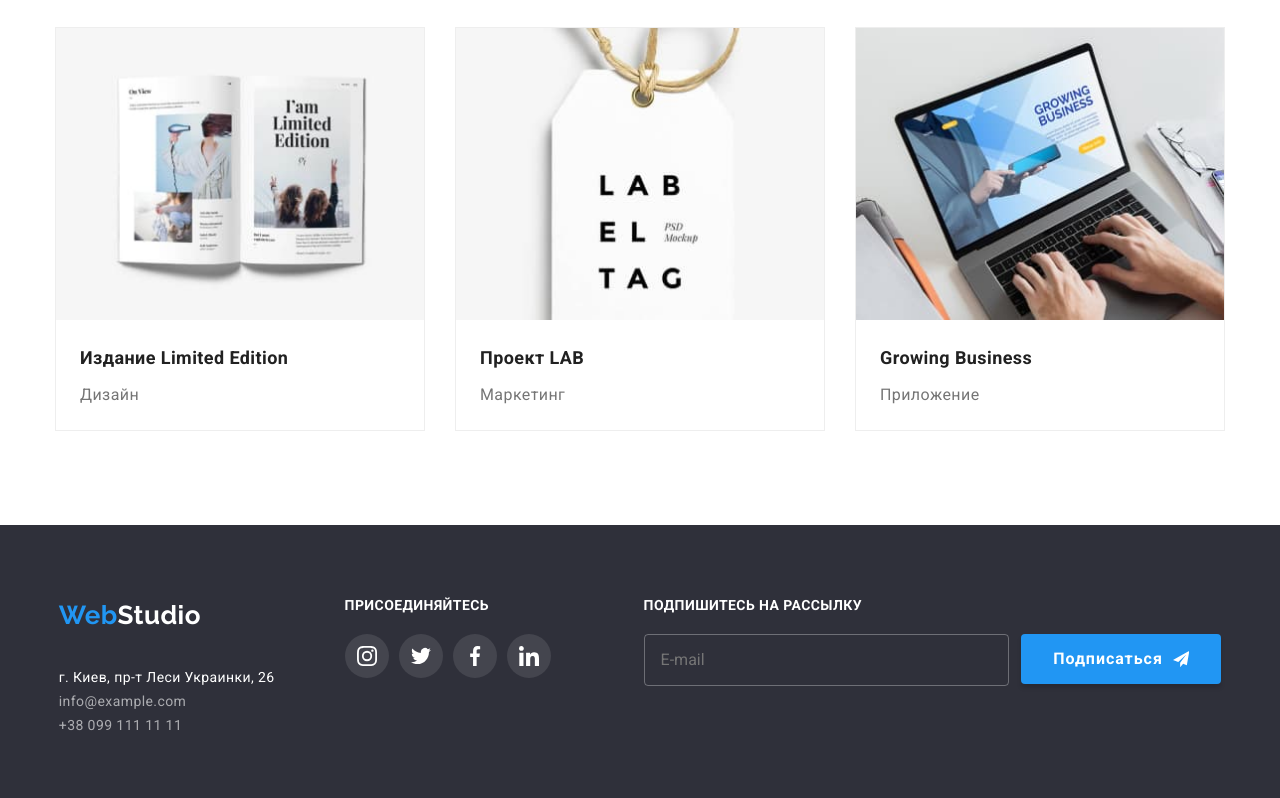
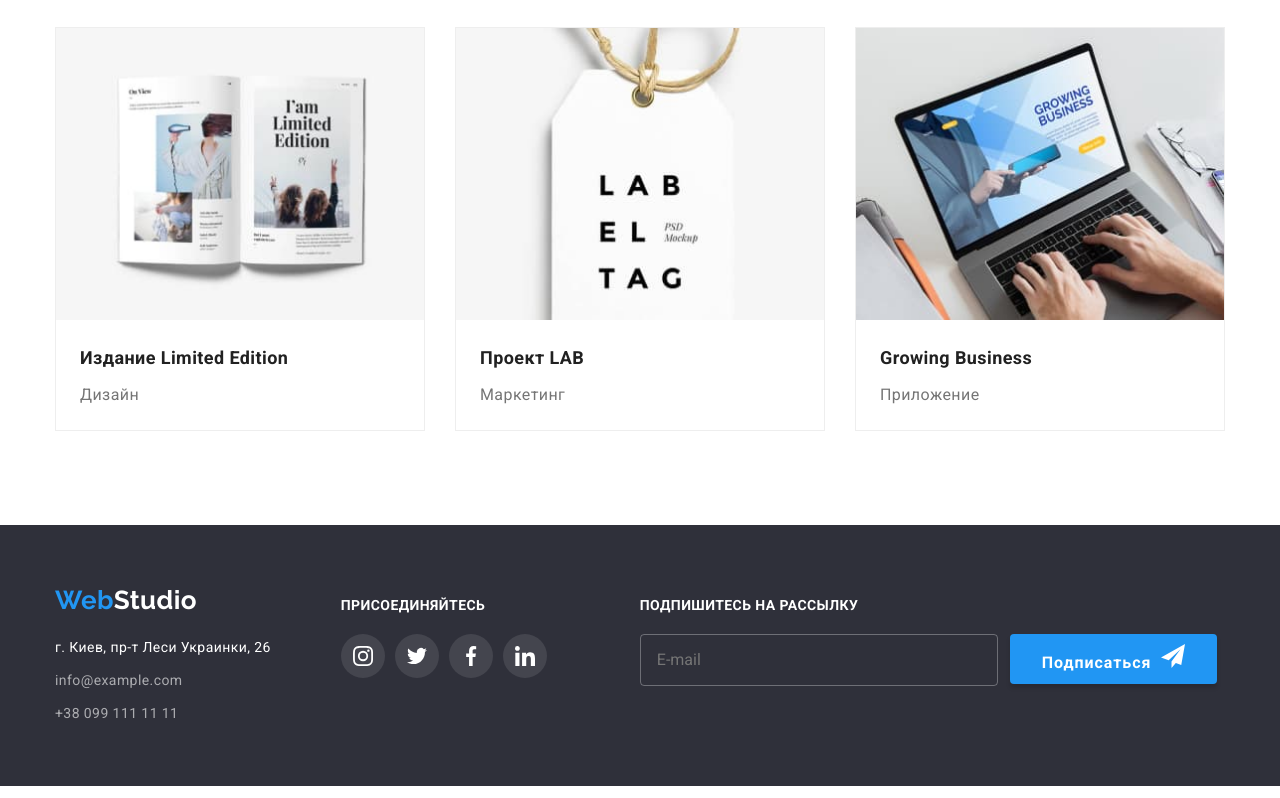
Before and after one commit to mrnobody3/goit-markup-hw-08, a plain HTML site: page portfolio.html in a window 1280 px wide. Shown: the part 1101-1899 px from the top of the page. Drawn offline with Linux system fonts and the light colour scheme.

Commit message:
I wanna break free

```diff
--- a/sass/components/_button.scss
+++ b/sass/components/_button.scss
@@ -23,7 +23,7 @@
 }
 // Follow-btn
 .btn--follow {
-  display: inline-flex;
+  display: block;
   margin: 0 auto;
   align-items: center;
   height: 50px;
--- a/sass/components/_features.scss
+++ b/sass/components/_features.scss
@@ -39,5 +39,8 @@
     line-height: 1.14;
     color: $secondary-title-color;
     margin-bottom: 10px;
+    @include tab {
+      text-align: left;
+    }
   }
 }
--- a/sass/components/_footer.scss
+++ b/sass/components/_footer.scss
@@ -8,6 +8,7 @@
   }
   &__logo {
     margin-bottom: 20px;
+    padding: 0;
   }
   &__address {
     @include less-desk {
@@ -42,14 +43,17 @@
       color: $accent-main-color;
     }
   }
+  &__item:not(:last-child) {
+    margin-bottom: 8px;
+    @include desk {
+      margin-bottom: 9px;
+    }
+  }
   &--local {
     color: $main-white-color;
   }
   &--contact {
     color: rgba(255, 255, 255, 0.6);
-  }
-  &:not(:last-child) {
-    margin-bottom: 9px;
   }
 }
 
@@ -104,7 +108,10 @@
     line-height: 1.25;
     margin-bottom: 20px;
     @include tab {
-      min-width: 358px;
+      width: 450px;
+    }
+    @include desk {
+      width: 358px;
     }
   }
 }
--- a/sass/components/_logo.scss
+++ b/sass/components/_logo.scss
@@ -6,7 +6,9 @@
   font-weight: 700;
   line-height: 1.19;
   text-decoration: none;
-  padding: 15px 0;
+  @include less-tab {
+    padding: 15px 0;
+  }
   &--header {
     color: #000000;
   }
--- a/sass/components/_mobile.scss
+++ b/sass/components/_mobile.scss
@@ -14,7 +14,7 @@
   }
 
   &__menu--btn {
-    position: absolute;
+    position: relative;
     top: 10px;
     right: 15px;
     z-index: 10;
--- a/sass/components/_our-team.scss
+++ b/sass/components/_our-team.scss
@@ -4,6 +4,7 @@
   @include tab {
     display: flex;
     flex-wrap: wrap;
+    margin: -15px;
   }
   &__name {
     font-weight: 500;
--- a/sass/utils/_container.scss
+++ b/sass/utils/_container.scss
@@ -41,6 +41,8 @@
 .container--footer {
   @include tab {
     display: flex;
+  }
+  @include less-desk {
     justify-content: center;
     flex-wrap: wrap;
   }
```
Also changed, not shown: index.html (+1 -1 lines), css/main.css, css/main.min.css, 2 other files.
